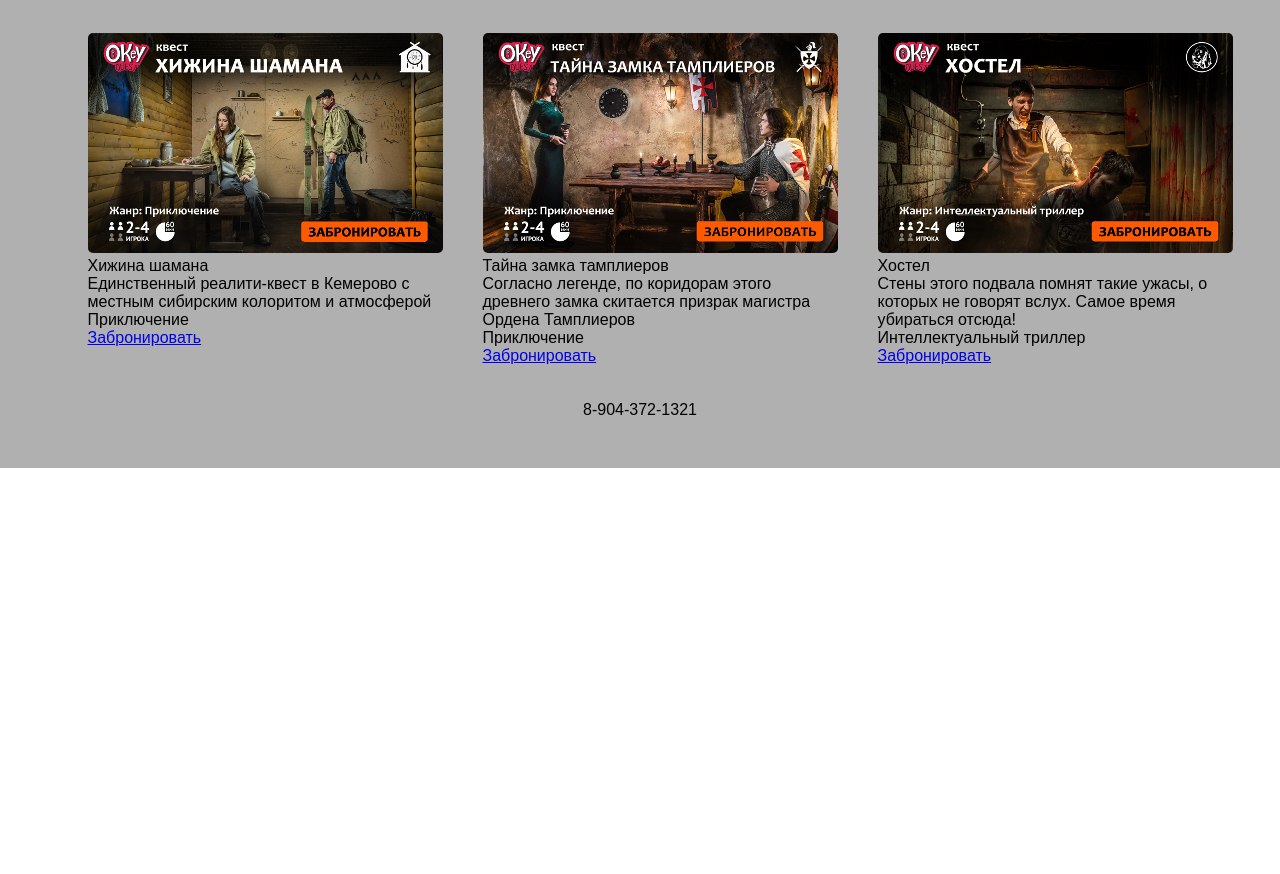
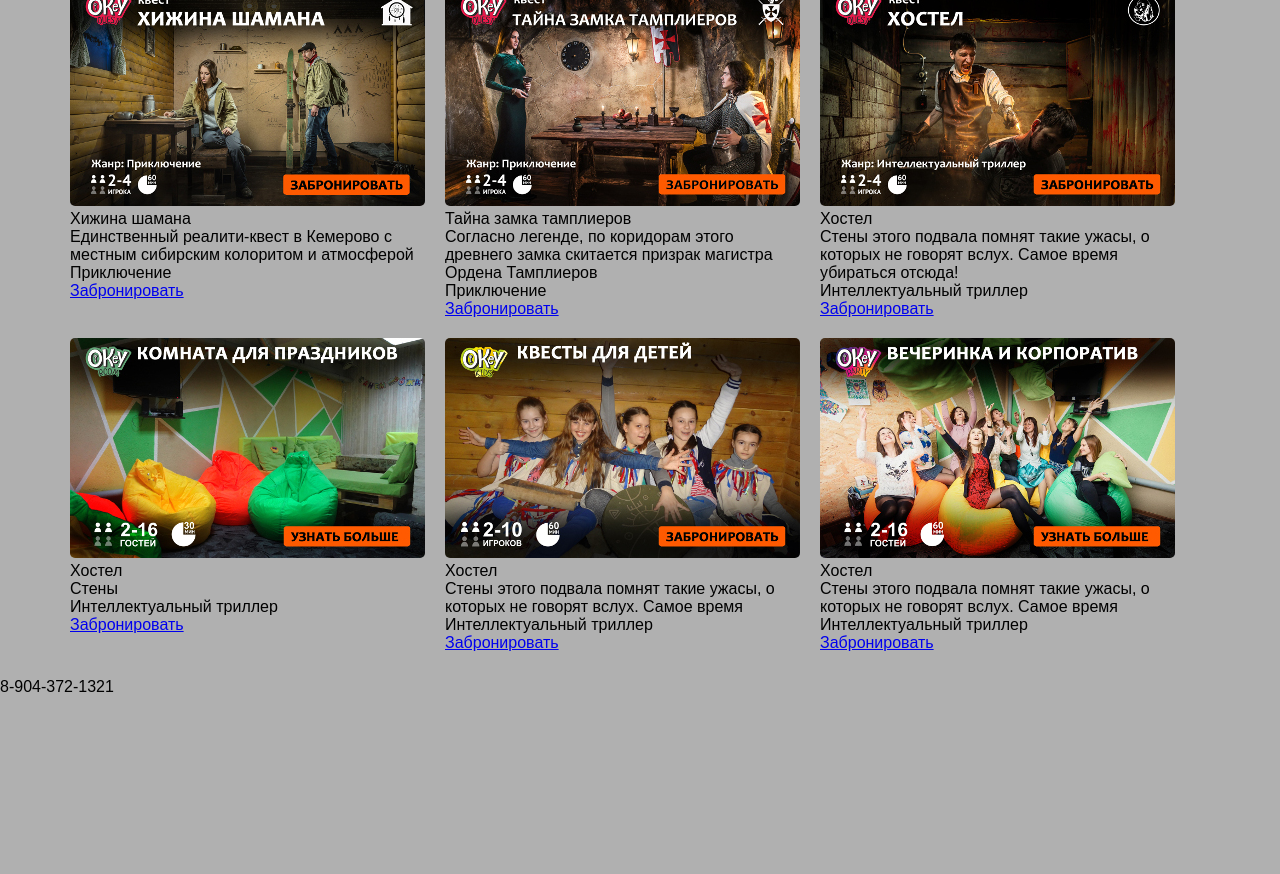
Before and after one commit to stil-82/newok, a plain HTML site: page index.html in a window 1280 px wide. Shown: the part 182-1056 px from the top of the page. Before the commit the page ends 800 px from the top, so only its background shows below. Drawn offline with Linux system fonts and the light colour scheme.

Commit message:
commit before travel to nograd

```diff
--- a/index.html
+++ b/index.html
@@ -21,7 +21,6 @@
 		<div class="maincontent">
 			<div class="page main">
 				<header class="header">
-					<div class="container">
 					<div class="header__logo">
 						<a class="logo" href="#">
 							<img class="logo__img" src="img/logo/logo_okey250.png" alt="logo">
@@ -44,9 +43,8 @@
 						</nav>
 					</div>
 					<div class="header__btn"><a class="order-link" href="" data-goto="6">Забронировать</a></div>
-					</div>
 				</header>
-				<section class="section quests">
+				<section class=>
 					<div class="container">
 						<ul class="quest__list">
 							<li class="quest__item">
@@ -77,13 +75,40 @@
 									<div class="quest__book-btn"><a href="#" class="quests__btn">Забронировать</a></div>
 								</div>
 							</li>
+							<li class="quest__item">
+								<img class="quest__pic" src="img/quest/room355x220.jpg">
+								<div class="quest__text">
+									<div class="quest__name">Хостел</div>
+									<div class="quest__content">Стены</div>
+									<div class="quest__genre">Интеллектуальный триллер</div>
+									<div class="quest__book-btn"><a href="#" class="quests__btn">Забронировать</a></div>
+								</div>
+							</li>
+
+							<li class="quest__item">
+								<img class="quest__pic" src="img/quest/kids355x220.jpg">
+								<div class="quest__text">
+									<div class="quest__name">Хостел</div>
+									<div class="quest__content">Стены этого подвала помнят такие ужасы, о которых не говорят вслух. Самое время </div>
+									<div class="quest__genre">Интеллектуальный триллер</div>
+									<div class="quest__book-btn"><a href="#" class="quests__btn">Забронировать</a></div>
+								</div>
+							</li>
+							<li class="quest__item">
+								<img class="quest__pic" src="img/quest/party355x220.jpg">
+								<div class="quest__text">
+									<div class="quest__name">Хостел</div>
+									<div class="quest__content">Стены этого подвала помнят такие ужасы, о которых не говорят вслух. Самое время </div>
+									<div class="quest__genre">Интеллектуальный триллер</div>
+									<div class="quest__book-btn"><a href="#" class="quests__btn">Забронировать</a></div>
+								</div>
+							</li>
+
 						</ul>
 					</div>
 				</section>
 				<footer>
-					<div class="container">
 					<div class="footer__phone">8-904-372-1321</div>
-					</div>
 				</footer>
 			</div>
 		</div>
--- a/scss/config/_variables.scss
+++ b/scss/config/_variables.scss
@@ -1,4 +1,4 @@
 $button: #e25028;
-//$header: #2f3234;
-$header: rgba(0,0,0,0.31);
+$header: #2f3234;
+//$header: rgba(0,0,0,0.31);
 $footer: #2f3234;
--- a/scss/layout/_adjustment.scss
+++ b/scss/layout/_adjustment.scss
@@ -1,5 +1,5 @@
 .wrapper {
-    width: 50%;
+    width: 100%;
     height: 100%;
     position: relative;
   }
@@ -13,16 +13,18 @@
     height: 100%;
     background-color: rgba(0,0,0,0.31);
     min-width: 940px;
-    min-height: 650px;
+    min-height: 1650px;
+    //border-width: 20px solid black;
   }
 
   .container {
-    width: 940px;
+    width: 1240px;
     margin: 0 auto;
-    display: flex;
-    justify-content: center;
-    align-items: center;
-    flex-direction: column;
+    //display: flex;
+    //justify-content: center;
+    //align-items: center;
+    //flex-direction: column;
+
   }
 
 
--- a/scss/pages/_main.scss
+++ b/scss/pages/_main.scss
@@ -53,8 +53,10 @@
 
   .quest__list{
     display: flex;
-    //justify-content: center;
-    //align-items: flex-end;
+    justify-content: flex-start; //space-between;
+    //align-items: flex-start;
+    //align-content: space-between;
+    flex-wrap: wrap;
     border-width: 20px solid black;
   }
 
@@ -65,7 +67,7 @@
     max-width: 355px;
     min-height: 220px;
     list-style-type: none;
-    margin: 20px;
+    margin: 10px;
 
   }
 
```
Also changed, not shown: img/quest/kids355x220.jpg (added), img/quest/party355x220.jpg (added), img/quest/room355x220.jpg (added), scss/main.css. Lines whose indentation alone changed are shown as unchanged.
